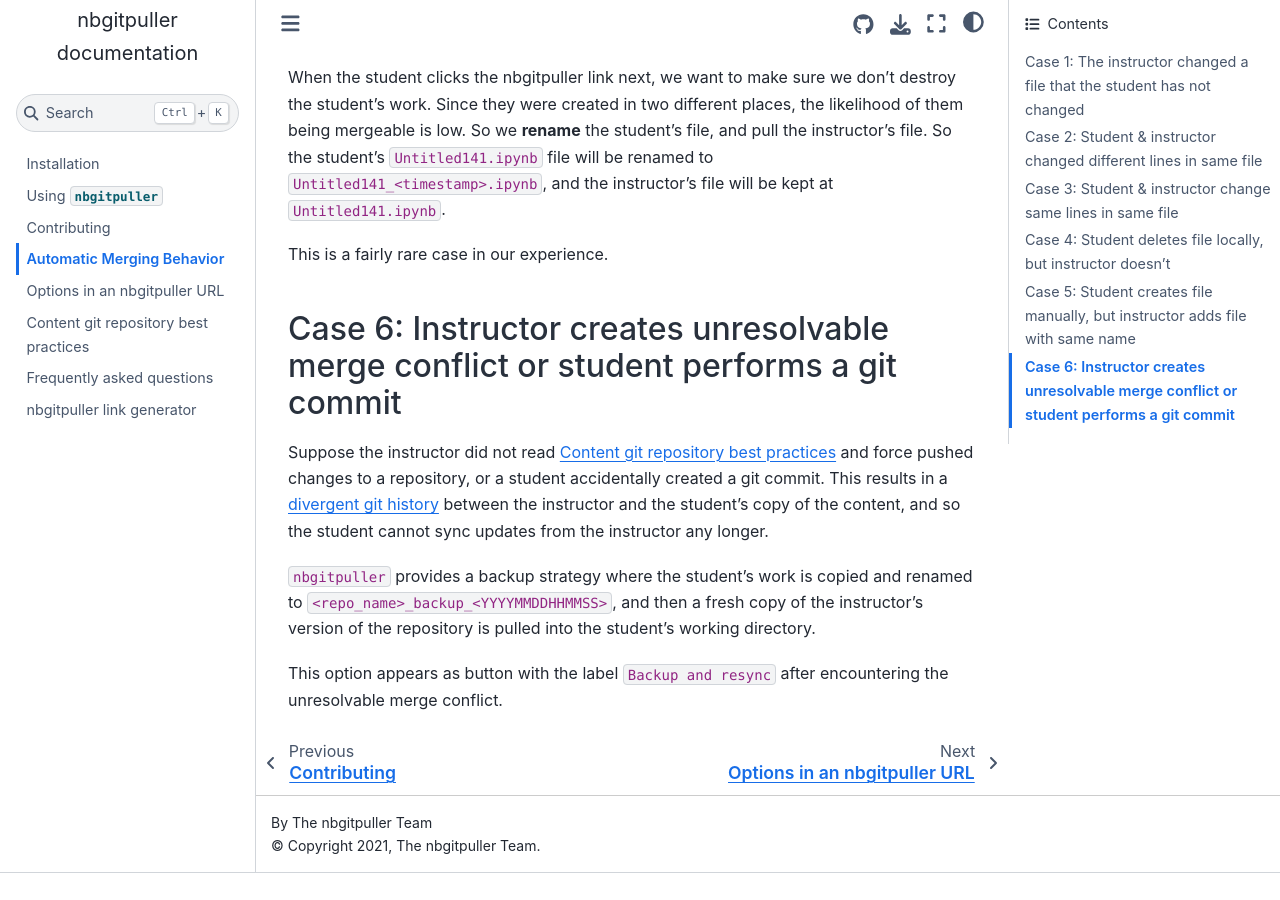
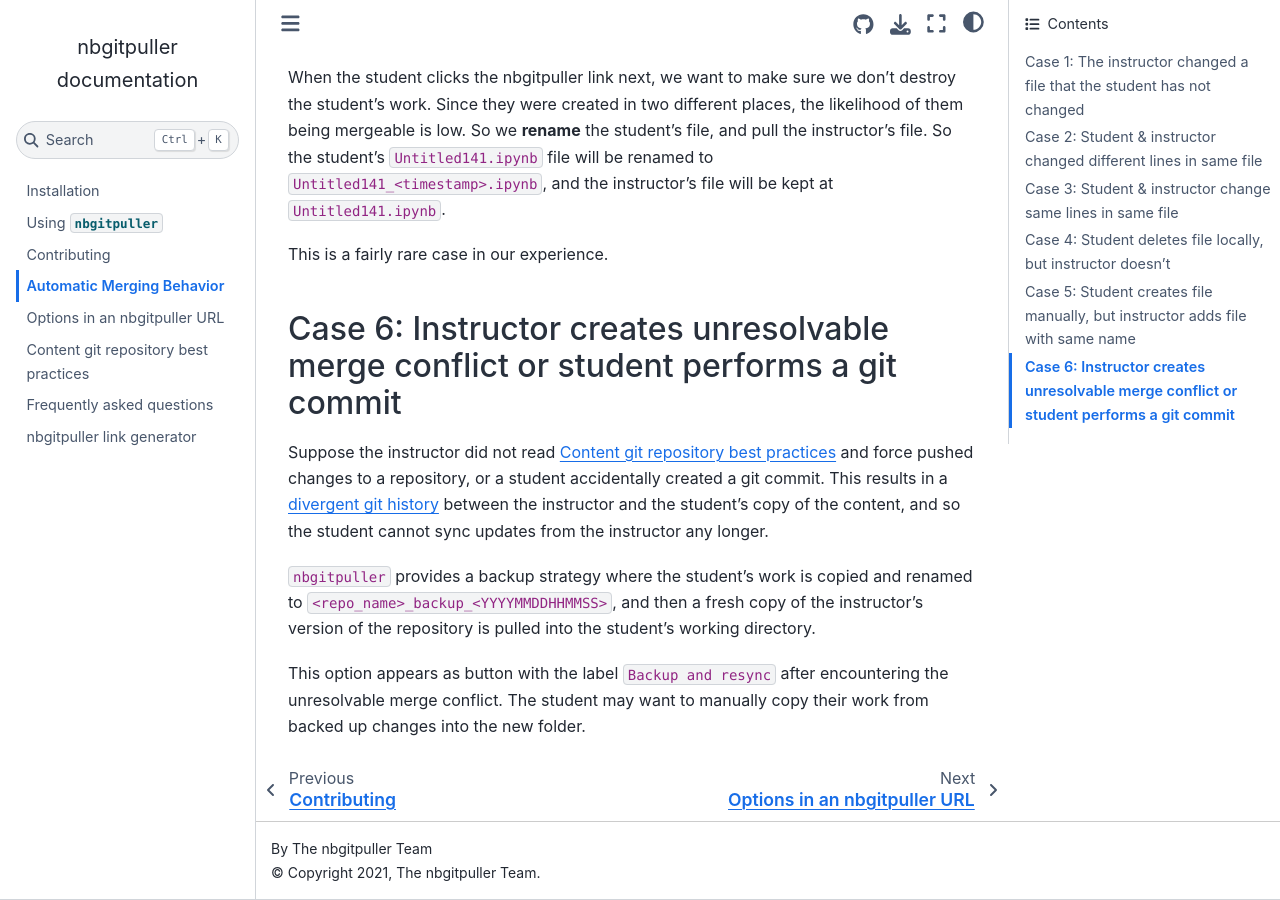
Before and after one commit to jupyterhub/nbgitpuller, a Sphinx documentation site: the page built from docs/topic/automatic-merging.md, in a window 1280 px wide and 900 px high, scrolled down 1307 px. Built offline with Sphinx 7.4.7 and the Sphinx Book theme 1.1.4, drawn with Linux system fonts in a browser that asks for light colours; before the commit the page ends 2180 px from its top, so only the background shows below that.

Commit message:
Update URL options

```diff
--- a/docs/topic/automatic-merging.md
+++ b/docs/topic/automatic-merging.md
@@ -57,4 +57,4 @@
 
 `nbgitpuller` provides a backup strategy where the student's work is copied and renamed to `<repo_name>_backup_<YYYYMMDDHHMMSS>`, and then a fresh copy of the instructor's version of the repository is pulled into the student's working directory.
 
-This option appears as button with the label `Backup and resync` after encountering the unresolvable merge conflict.
+This option appears as button with the label `Backup and resync` after encountering the unresolvable merge conflict. The student may want to manually copy their work from backed up changes into the new folder.
--- a/docs/topic/url-options.rst
+++ b/docs/topic/url-options.rst
@@ -103,6 +103,11 @@
 If you require full control over the destination directory, or want to set the directory at runtime in the nbgitpuller link use this parameter.
 
 
+``backup``
+==========
+
+Case 6 in the :doc:`automatic merging behaviour <automatic-merging>` is implemented by setting the URL parameter ``backup=true``. This will rename the current repo with the current working state of the repo to a timestamped backup folder, and then pull in a fresh copy of the git repository from the remote into a new folder.
+
 Deprecated parameters
 =====================
 
```
